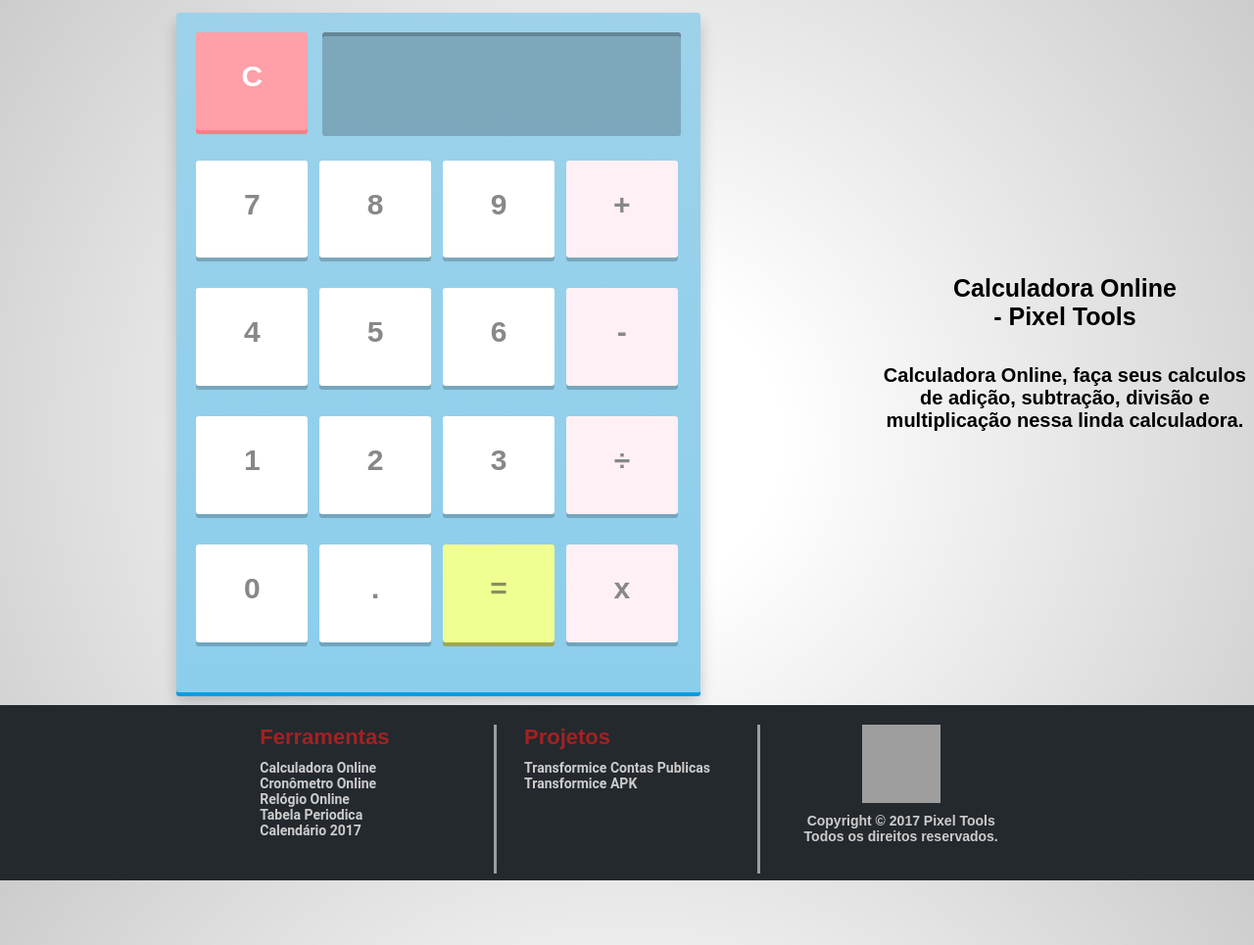
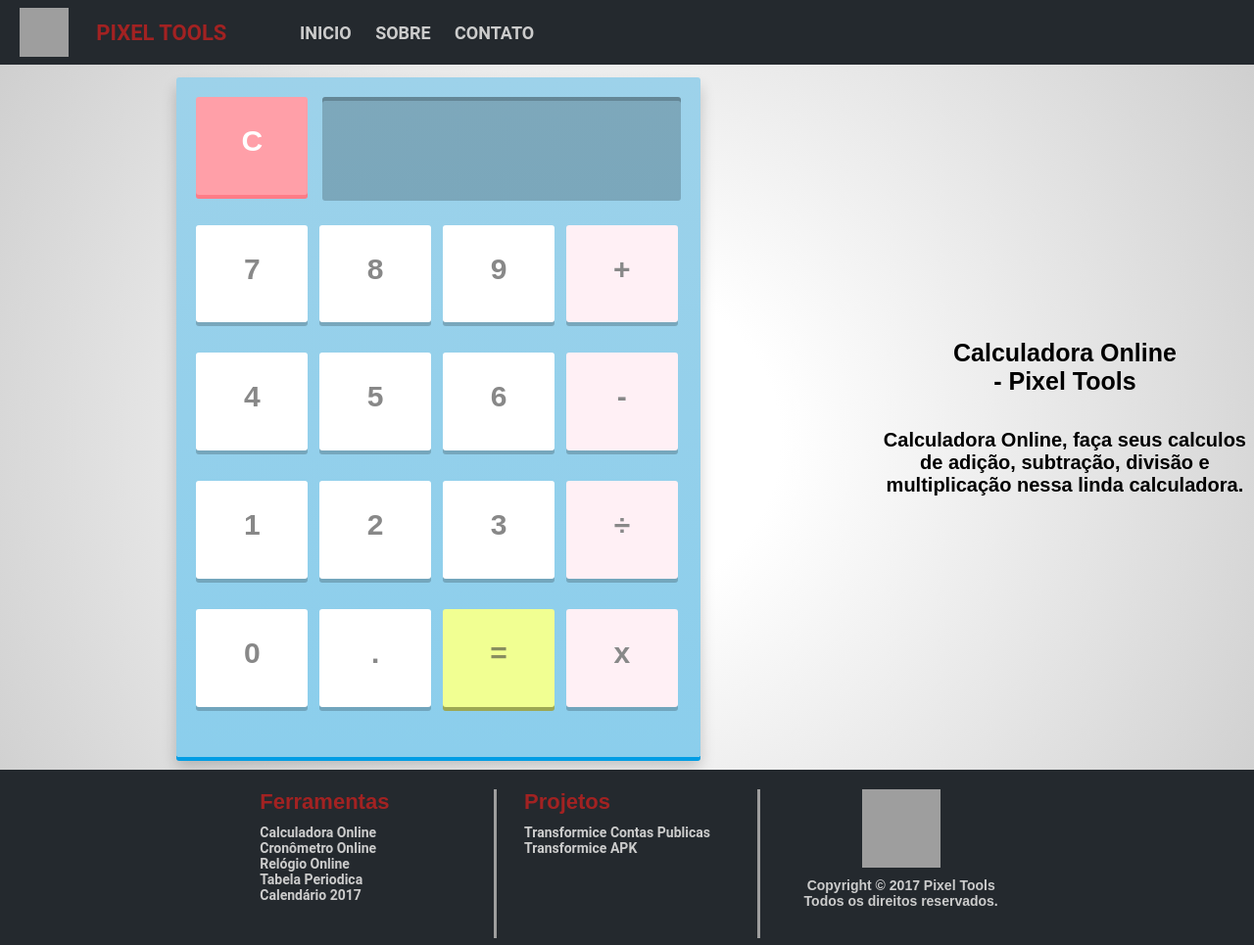
Before and after one commit to TreinoeDieta/Website, a Jekyll site: the page calculadora/index.html, which Jekyll copies as it is, in a window 1280 px wide. Shown: the whole page at 98% size. Built offline with Jekyll 4.4.1, drawn with Linux system fonts in a browser that asks for light colours; grey boxes are pictures that could not be loaded.

Commit message:
Update index.html

```diff
--- a/calculadora/index.html
+++ b/calculadora/index.html
@@ -194,7 +194,7 @@ html {
 }
 
 </style>
-	<style>
+<style>
 		.texto {
 		text-decoration: none;
     		font-family: "Roboto",helvetica,arial,sans-serif;
@@ -254,9 +254,56 @@ html {
 		font-size: 22px;
 		color: #a22222;
 		}
-	</style>
+    		.menutitle {
+		margin-top: 10px;
+		margin-bottom: 10px;
+		font-size: 22px;
+		color: #a22222;
+		}
+    		.menu {
+		background-color: #24292e;
+		}
+    		.menu1 {
+		margin-top: 8px;
+		margin-bottom: 8px;
+		margin-left: 20px;
+		font-size: 22px;
+    		vertical-align: middle;
+    		display: inline-block;
+    		text-align: left;
+		font-family: "Roboto",helvetica,arial,sans-serif;
+		color: #a22222;
+		}
+    		.menu2 {
+		text-decoration: none;
+		margin: 8px;
+		font-size: 18px;
+    		vertical-align: middle;
+    		display: inline-block;
+    		text-align: right;
+		font-family: "Roboto",helvetica,arial,sans-serif;
+		color: #ccc;
+		}
+		.divisor2 {
+		width: 50px;
+		margin-top: 8px;
+		display: inline-block
+		}
+</style>
 </head>
 <body>
+<div class="menu">
+  <div class="menu1">
+    <a href="https://pixeltools.tk/"><img src="https://i.imgur.com/PLyBJMz.png" alt="Pixel Tools" width="50px" height="50px"/></a>
+  </div>
+  <div class="menu1">
+PIXEL TOOLS
+	</div>
+<div class="divisor2"></div>
+<a class="menu2" href="https://pixeltools.tk/">INICIO</a>
+<a class="menu2" href="https://pixeltools.tk/sobre/">SOBRE</a>
+<a class="menu2" href="https://pixeltools.tk/contato/">CONTATO</a>
+</div>
 <table><tr>
 <th wdith ="70%" height="80%">
 <div id="calculator">
```
